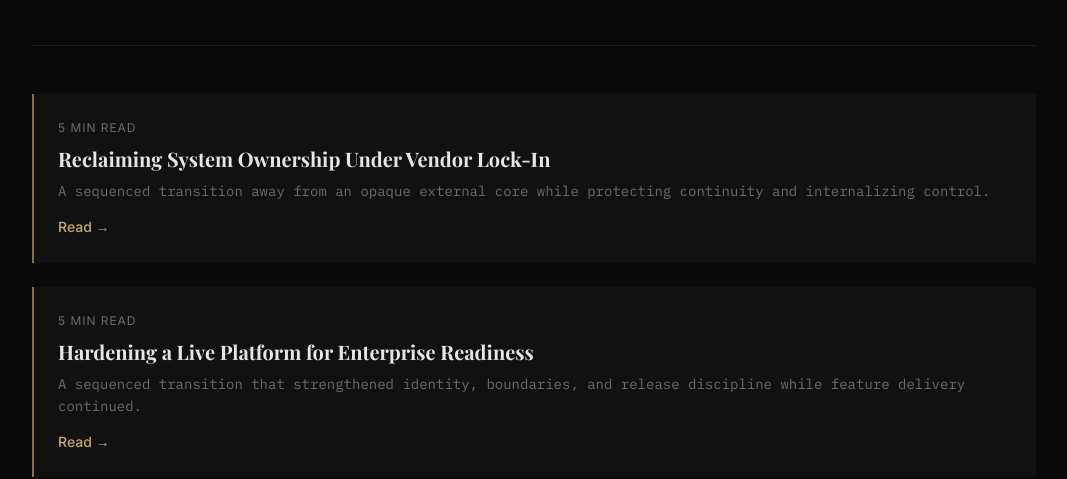
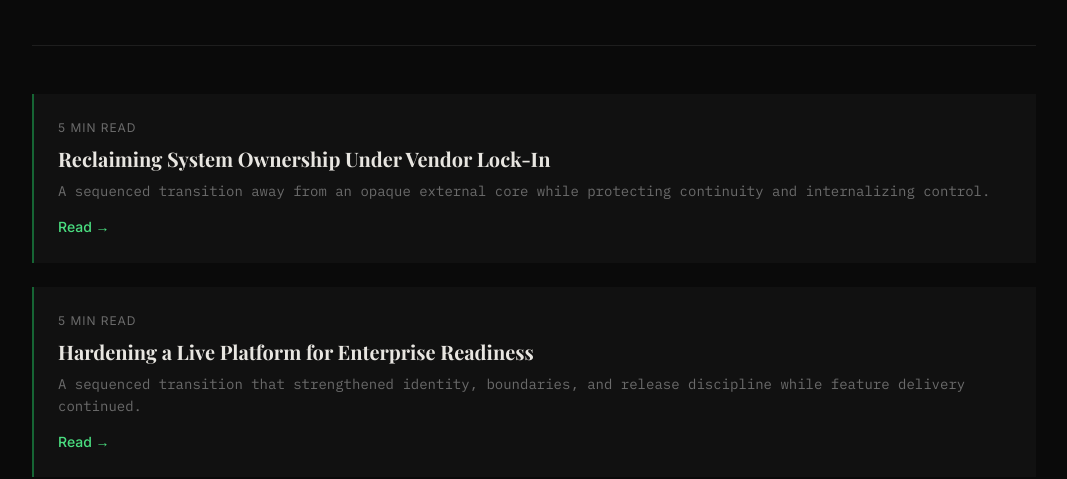
Before and after one commit to omraneah/boringsystems, an Astro site: page /case-files in a window 1280 px wide. Shown: the part 321-800 px from the top of the page, without its empty margins (106-1173 px from the left). Built offline with nearby package versions, Linux system fonts and the light colour scheme; Astro itself is replaced by a stand-in of ours; some packages are replaced by stand-ins of ours.

Commit message:
feat: change accent color to green

```diff
--- a/src/styles/global.css
+++ b/src/styles/global.css
@@ -6,8 +6,8 @@
   --border:       #1e1e1e;
   --text:         #e8e6e1;
   --text-muted:   #6b6b6b;
-  --accent:       #c8a96e;
-  --accent-dim:   #8a7248;
+  --accent:       #4ade80;
+  --accent-dim:   #166534;
 
   --font-display: 'Playfair Display', Georgia, serif;
   --font-body:    'IBM Plex Mono', 'Courier New', monospace;
```
